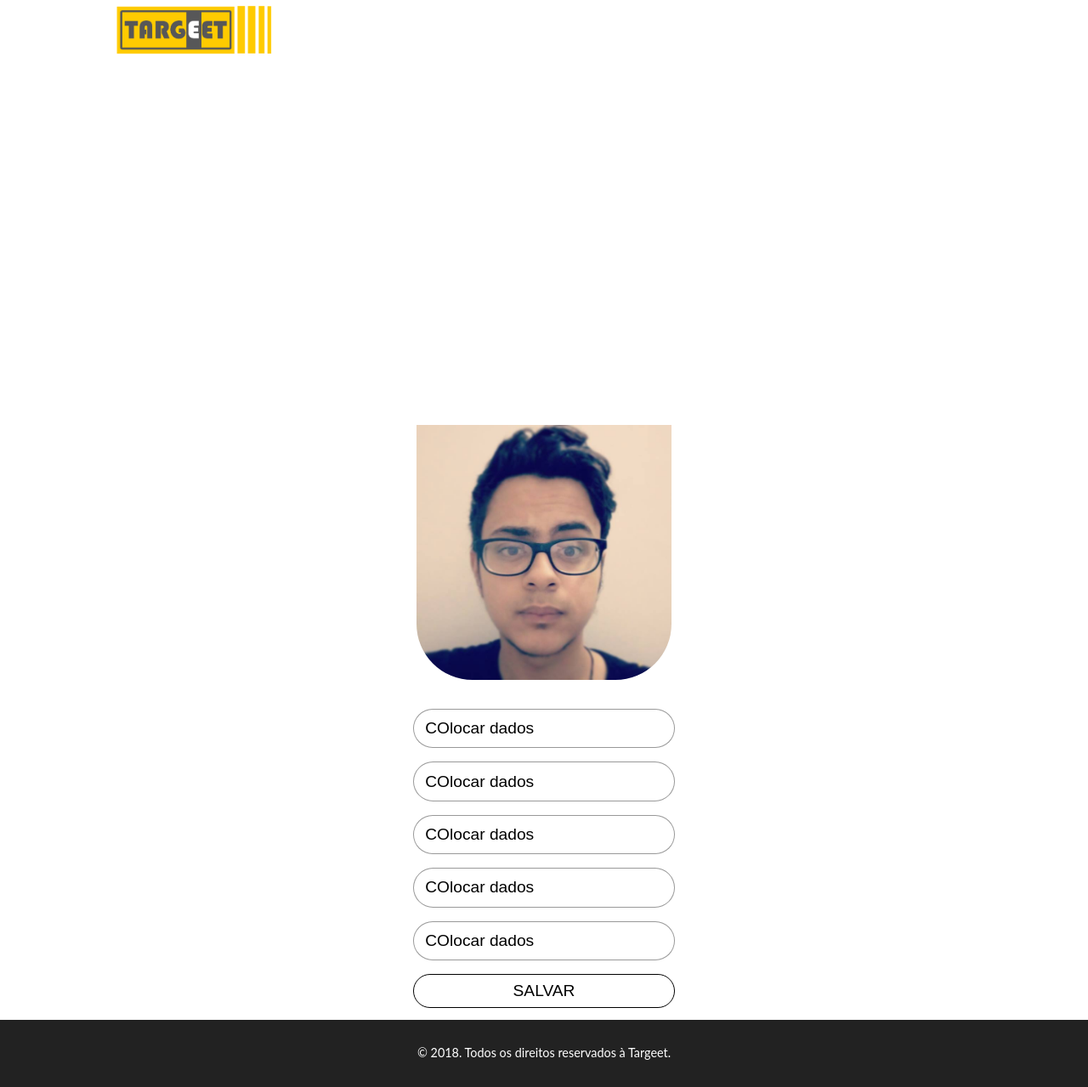
After one commit to gabsgasps/Etec-TCM-Mod2, a PHP site: page /areaUsuario.php in a window 1280 px wide. The commit adds this page. Shown: the whole page at 85% size. Run offline with PHP 8.4, Linux system fonts and the light colour scheme; some libraries are stand-ins or nearby versions.

Commit message:
Iniciando o area do Usuario quando estiver logado

```diff
--- a/area-Login.php
+++ b/area-Login.php
@@ -8,8 +8,8 @@
 	<section class="form-mobile">
 		<div class="wrap">
 			<form action="">
-				<input type="text" placeholder="Nome">
 				<input type="email" placeholder="Email">
+				<input type="password" placeholder="Senha">
 				<button type="submit">Entrar</button>
 			</form>
 			<a href="cadastro-mobile.php">
--- /dev/null
+++ b/areaUsuario.php
@@ -0,0 +1,31 @@
+<?php include_once('header-nav.php') ?>
+
+	<section class="header-areaUsu">
+		<div class="wrap">
+
+		</div>
+	</section>
+
+	<section class="area-Usu">
+		<div class="wrap">
+			<div class="card">
+				<div class="card-thumb">
+					<img src="img/GGR.jpg" alt="">
+				</div>
+
+				<div class="card-info">
+					<form action="">
+						<input type="text" value="COlocar dados">
+						<input type="text" value="COlocar dados">
+						<input type="text" value="COlocar dados">
+						<input type="text" value="COlocar dados">
+						<input type="text" value="COlocar dados">
+
+						<button>Salvar</button>
+					</form>
+				</div>
+			</div>
+		</div>
+	</section>
+
+<?php include_once('footer.php') ?>
--- a/cadastro-mobile.php
+++ b/cadastro-mobile.php
@@ -15,8 +15,8 @@
 				<input type="date"/>
 				<input type="text" class="campos" placeholder="RG: xx.xxx.xxx-xx"/>
 				<input type="tel" class="campos" placeholder="(xx)xxxxx-xxxx"/>
-				<input type="text" class="campos" placeholder="Senha"/>
-				<input type="text" class="campos" placeholder="Confirmar Senha"/>
+				<input type="password" class="campos" placeholder="Senha"/>
+				<input type="password" class="campos" placeholder="Confirmar Senha"/>
 				<button type="submit">ENVIAR</button>
 			</form>
 		</div>
--- /dev/null
+++ b/css/areaUsuario.scss
@@ -0,0 +1,73 @@
+.header-areaUsu{
+	width: 100%;
+	min-height: 500px;
+}
+
+.area-Usu{
+	width: 100%;
+	min-height: 500px;
+	display: flex;
+	justify-content: center;
+	align-items: center;
+
+	.wrap{
+		width: 80%;
+		height: auto;
+
+
+	}
+}
+.card{
+	display: block;
+	margin: 0 auto;
+	width: 60%;
+	height: auto;
+	padding: 0 0rem .9rem;
+
+	input{
+		display: block;
+		margin: 0 auto;
+		width: 50%;
+		margin: 0 auto;
+		margin-bottom:1rem;
+		border-radius: 33px;
+		padding: .7rem .8rem;
+		border: 1px solid rgba(0,0,0, 0.4);
+		font-size: 1.2rem;
+	}
+	.card-thumb{
+		margin: 0 auto;
+		width: 300px;
+		height: auto;
+		margin-bottom: 2rem;
+
+		img{
+			max-width: 100%;
+			height: auto;
+			border-radius: 0 0 66px 66px;
+		}
+	}
+
+	.card-info{
+
+		button{
+			font-size: 1.2rem;
+				display: block;
+				width: 50%;
+				margin: 0 auto;
+				text-transform: uppercase;
+			    padding: 8px 45px;
+			    border-radius: 300px;
+			    border: 1px solid black;
+			    background-color: transparent;
+			    transition: background-color .15s ease-in-out, border-color .15s ease-in-out;
+
+				&:hover{
+				    border: 1px solid transparent;
+				    cursor: pointer;
+				    border-color: #e4fde1;
+				    background-color: #e4fde1;
+				}
+		}
+	}
+}
--- a/css/main.css
+++ b/css/main.css
@@ -73,7 +73,7 @@ header {
   height: 50px;
   transition: all .35s; }
   .main-menu .logo {
-    width: 180px;
+    width: 195px;
     height: auto;
     display: block; }
     @media (max-width: 768px) {
@@ -139,10 +139,14 @@ nav {
 
 .scrolling nav ul li a {
   color: black; }
-.scrolling button {
+.scrolling .btn-login {
   color: black;
   border: 1px solid black;
   transition: all linear .4s; }
+.scrolling .btn-hamburguer {
+  color: black; }
+.scrolling .logo {
+  width: 180px; }
 
 .apresentacao {
   width: 90%;
@@ -278,7 +282,6 @@ nav {
 .servicos {
   width: 100%;
   min-height: 400px;
-  background: #fffccc;
   padding: 9rem 0; }
   .servicos h2 {
     text-align: center;
@@ -513,6 +516,7 @@ footer {
   filter: blur(2px); }
 
 .btn-hamburguer {
+  color: white;
   display: none;
   transition: all .8s; }
 
@@ -839,4 +843,61 @@ footer {
           border-color: #e4fde1;
           background-color: #e4fde1; }
 
+/* Area do Usuario*/
+.header-areaUsu {
+  width: 100%;
+  min-height: 500px; }
+
+.area-Usu {
+  width: 100%;
+  min-height: 500px;
+  display: flex;
+  justify-content: center;
+  align-items: center; }
+  .area-Usu .wrap {
+    width: 80%;
+    height: auto; }
+
+.card {
+  display: block;
+  margin: 0 auto;
+  width: 60%;
+  height: auto;
+  padding: 0 0rem .9rem; }
+  .card input {
+    display: block;
+    margin: 0 auto;
+    width: 50%;
+    margin: 0 auto;
+    margin-bottom: 1rem;
+    border-radius: 33px;
+    padding: .7rem .8rem;
+    border: 1px solid rgba(0, 0, 0, 0.4);
+    font-size: 1.2rem; }
+  .card .card-thumb {
+    margin: 0 auto;
+    width: 300px;
+    height: auto;
+    margin-bottom: 2rem; }
+    .card .card-thumb img {
+      max-width: 100%;
+      height: auto;
+      border-radius: 0 0 66px 66px; }
+  .card .card-info button {
+    font-size: 1.2rem;
+    display: block;
+    width: 50%;
+    margin: 0 auto;
+    text-transform: uppercase;
+    padding: 8px 45px;
+    border-radius: 300px;
+    border: 1px solid black;
+    background-color: transparent;
+    transition: background-color .15s ease-in-out, border-color .15s ease-in-out; }
+    .card .card-info button:hover {
+      border: 1px solid transparent;
+      cursor: pointer;
+      border-color: #e4fde1;
+      background-color: #e4fde1; }
+
 /*# sourceMappingURL=main.css.map */
--- a/css/main.scss
+++ b/css/main.scss
@@ -37,7 +37,7 @@ header{
     transition: all .35s;
 
     .logo{
-		width: 180px;
+		width: 195px;
 		height: auto;
 		display: block;
 		@media (max-width: 768px){
@@ -118,10 +118,18 @@ header{
 	nav ul li a{
 		color: black;
 	}
-	button{
+	.btn-login{
 		color: black;
 		border: 1px solid black;
 		transition: all linear .4s;
+	}
+
+	.btn-hamburguer{
+		color: black;
+	}
+
+	.logo{
+		width: 180px;
 	}
 }
 .apresentacao{
@@ -296,7 +304,6 @@ header{
 .servicos{
 	width: 100%;
 	min-height: 400px;
-	background: #fffccc;
 	padding: 9rem 0;
 	h2{
 		text-align: center;
@@ -598,8 +605,9 @@ footer{
 	filter: blur(2px);
 }
 .btn-hamburguer{
-		display: none;
-		transition: all .8s;
+	color: white;
+	display: none;
+	transition: all .8s;
 }
 
 @media (max-width: 900px){
@@ -635,3 +643,7 @@ footer{
 
 /* Cadastro para o Mobile*/
 @import 'cadastro-mobile';
+
+
+/* Area do Usuario*/
+@import 'areaUsuario';
--- a/css/sobre.scss
+++ b/css/sobre.scss
@@ -1,4 +1,4 @@
-.header-sobre{
+	.header-sobre{
 	width: 100%;
 	min-height: 500px;
 	background-color: #fcfcfc;
```
Also changed, not shown: index.php (+8 -6 lines), img/GGR.jpg (added), 1 other file.
